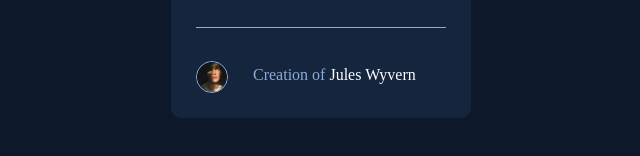
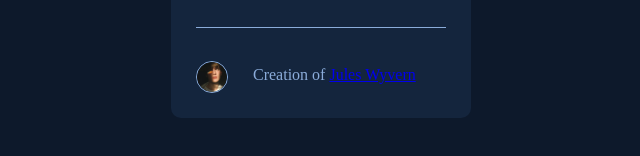
Before and after one commit to Nhomdefer/Newbie-NFT-Preview-Card, a plain HTML site: page index.html in a window 1280 px wide. Shown: the part 540-696 px from the top of the page, 319-959 px from the left. Drawn offline with Linux system fonts and the light colour scheme.

Commit message:
Update index.html

```diff
--- a/index.html
+++ b/index.html
@@ -28,7 +28,7 @@
         <hr class="ligne">
         <div class="name">
             <img src="image-avatar.png" alt="">
-            <p>Creation of <span>Jules Wyvern</span></p>
+            <p>Creation of <a href="#">Jules Wyvern</a></p>
         </div>
     </div>
 </main>
```
